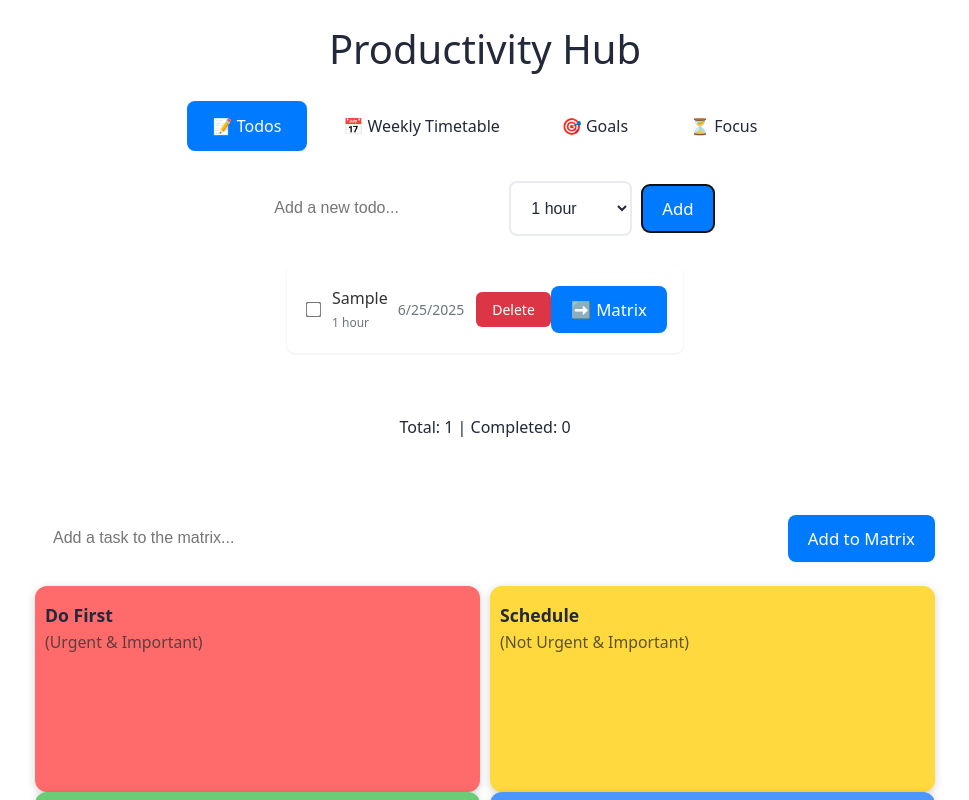
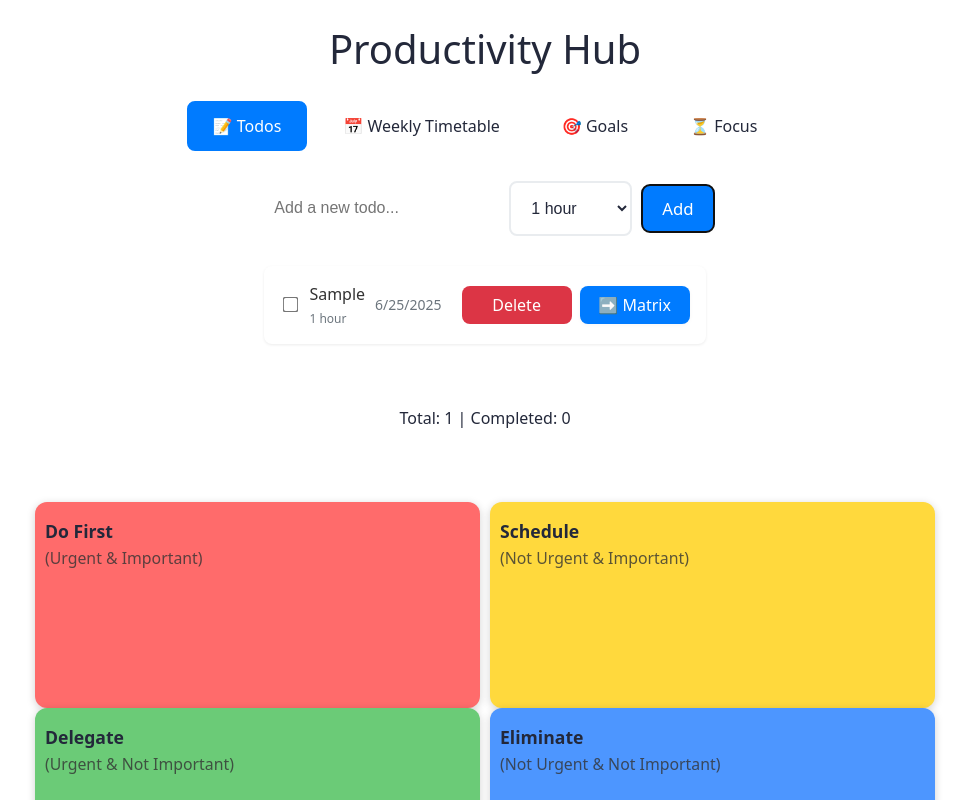
Before and after one commit to SeleeMIcker/todo-app, a React (Vite) app: page / in a window 1280 px wide. Both pictures are taken after typing "Sample" into the empty fields and a click on the button "Add". Shown: the top 800 px of the page, without its empty margins (155-1124 px from the left). Built offline with nearby package versions, Linux system fonts and the light colour scheme.

Commit message:
Fix: Matrix button only removes todo from matrix, not from todos. UI consistency for buttons.

```diff
--- a/src/App.css
+++ b/src/App.css
@@ -255,25 +255,47 @@ h1 {
   color: #6c757d;
 }
 
-.delete-button {
+.todo-item .add-button.send-to-matrix,
+.todo-item .delete-button {
+  min-width: 110px;
   padding: 8px 16px;
-  background-color: #dc3545;
+  font-size: 1rem;
+  height: 38px;
+  margin-left: 8px;
+  margin-right: 0;
+  border-radius: 8px;
+  display: inline-block;
+  vertical-align: middle;
+  box-sizing: border-box;
+}
+.todo-item .add-button.send-to-matrix.in-matrix {
+  background: #28a745;
   color: #fff;
   border: none;
-  border-radius: 6px;
-  font-size: 14px;
-  cursor: pointer;
-  transition: background-color 0.2s;
-}
-
-.delete-button:hover {
-  background-color: #a71d2a;
-}
-
-.delete-button.small {
-  padding: 4px 8px;
-  font-size: 12px;
-  border-radius: 4px;
+  font-weight: 600;
+  opacity: 0.95;
+}
+.todo-item .add-button.send-to-matrix:not(.in-matrix) {
+  background: #007bff;
+  color: #fff;
+  border: none;
+  font-weight: 500;
+}
+.todo-item .add-button.send-to-matrix:hover:not(.in-matrix) {
+  background: #0056b3;
+}
+.todo-item .add-button.send-to-matrix.in-matrix:hover {
+  background: #218838;
+}
+.todo-item .delete-button {
+  background: #dc3545;
+  color: #fff;
+  border: none;
+  font-weight: 500;
+  transition: background 0.2s;
+}
+.todo-item .delete-button:hover {
+  background: #b71c1c;
 }
 
 .empty-message {
--- a/src/App.jsx
+++ b/src/App.jsx
@@ -338,10 +338,14 @@ function App() {
     }))
   }
 
-  // Goal management functions
-  const focusOnGoal = (goalId) => {
-    setSelectedGoalId(goalId)
-    setGoalManagementMode('detail')
+  // Remove a todo from all matrix quadrants
+  const removeTodoFromMatrix = (todoId) => {
+    setMatrixTasks(prev => ({
+      doFirst: prev.doFirst.filter(t => t.id !== todoId),
+      schedule: prev.schedule.filter(t => t.id !== todoId),
+      delegate: prev.delegate.filter(t => t.id !== todoId),
+      eliminate: prev.eliminate.filter(t => t.id !== todoId)
+    }))
   }
 
   const backToGoalList = () => {
@@ -516,10 +520,15 @@ function App() {
                 {todos.length === 0 ? (
                   <p className="empty-message">No todos yet. Add one above!</p>
                 ) : (
-                  todos.map(todo => (
+                  todos.map(todo => {
+                    const inMatrix = matrixTasks.doFirst.some(t => t.id === todo.id) ||
+                                    matrixTasks.schedule.some(t => t.id === todo.id) ||
+                                    matrixTasks.delegate.some(t => t.id === todo.id) ||
+                                    matrixTasks.eliminate.some(t => t.id === todo.id)
+                    return (
                       <div
                         key={todo.id}
-                      className={`todo-item ${todo.completed ? 'completed' : ''} ${todo.sentToMatrix ? 'sent-to-matrix' : ''}`}
+                        className={`todo-item ${todo.completed ? 'completed' : ''}`}
                         draggable={!todo.completed}
                         onDragStart={(e) => onTodoDragStart(e, todo)}
                       >
@@ -542,7 +551,15 @@ function App() {
                         >
                           Delete
                         </button>
-                      {!todo.sentToMatrix ? (
+                        {inMatrix ? (
+                          <button
+                            className="add-button send-to-matrix in-matrix"
+                            onClick={() => removeTodoFromMatrix(todo.id)}
+                            title="Remove from Eisenhower Matrix"
+                          >
+                            ✅ In Matrix
+                          </button>
+                        ) : (
                           <button
                             className="add-button send-to-matrix"
                             onClick={() => sendTodoToMatrix(todo)}
@@ -550,13 +567,10 @@ function App() {
                           >
                             ➡️ Matrix
                           </button>
-                      ) : (
-                        <span className="matrix-indicator" title="Already in Matrix">
-                          ✅ In Matrix
-                        </span>
                         )}
                       </div>
-                  ))
+                    )
+                  })
                 )}
               </div>
 
@@ -568,27 +582,6 @@ function App() {
 
               {/* Eisenhower Matrix below To-Do List */}
               <div className="eisenhower-matrix" style={{marginTop: 40}}>
-                <div className="matrix-input-section">
-                  <input
-                    type="text"
-                    value={matrixInput}
-                    onChange={(e) => setMatrixInput(e.target.value)}
-                    onKeyPress={(e) => {
-                      if (e.key === 'Enter' && matrixInput.trim() !== '') {
-                        addMatrixTask()
-                      }
-                    }}
-                    placeholder="Add a task to the matrix..."
-                    className="matrix-input"
-                  />
-                  <button
-                    onClick={addMatrixTask}
-                    className="add-button"
-                    disabled={matrixInput.trim() === ''}
-                  >
-                    Add to Matrix
-                  </button>
-                </div>
                 <div className="matrix-row">
                   <div
                     className="matrix-quadrant"
```
Lines whose indentation alone changed are shown as unchanged.
